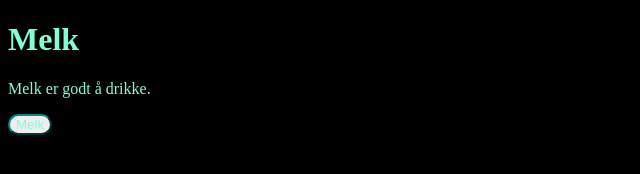
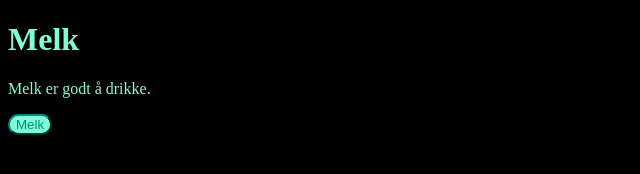
Before and after one commit to MelkeVeien1145/MelkeVeien1145.github.io, a plain HTML site: page index.html in a window 1280 px wide. Shown: the full height of the page, 0-640 px from the left. Drawn offline with Linux system fonts and the light colour scheme.

Commit message:
Fixed button colors

```diff
--- a/style.css
+++ b/style.css
@@ -11,7 +11,8 @@ p {
 }
 
 button {
-    color: aquamarine;
+    color: darkcyan;
     border-color: darkcyan;
     border-radius: 50px;
+    background-color: aquamarine;
 }
```
